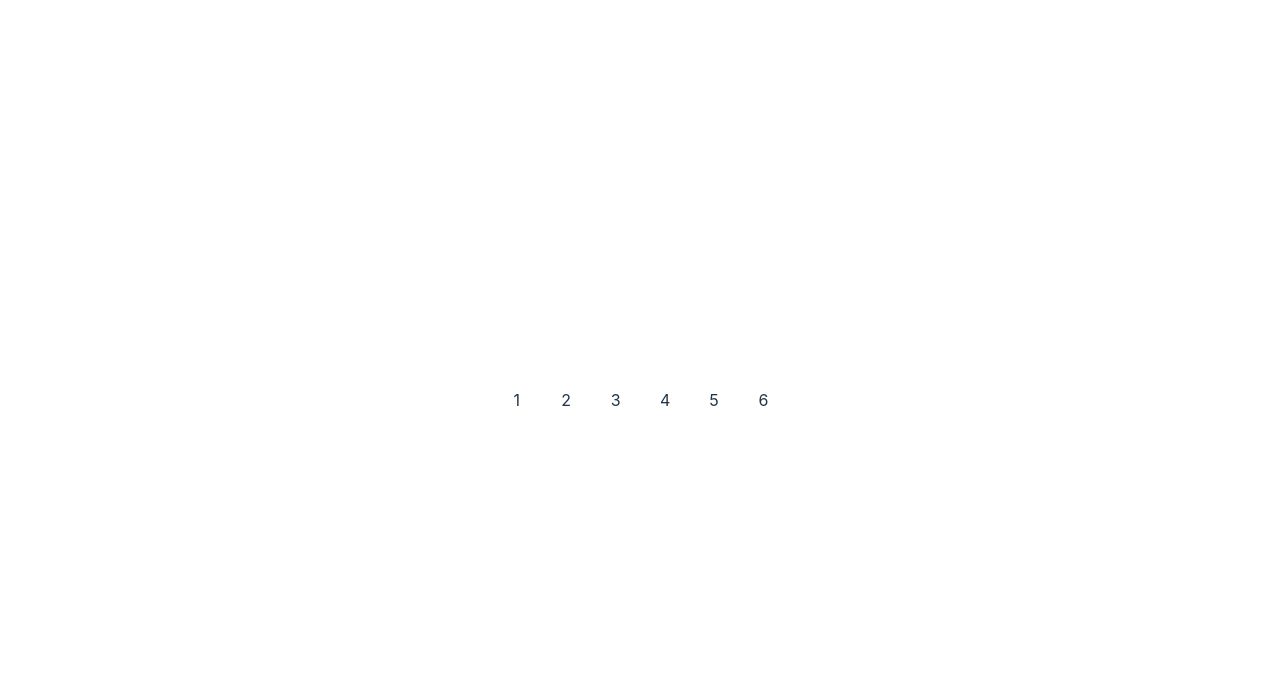
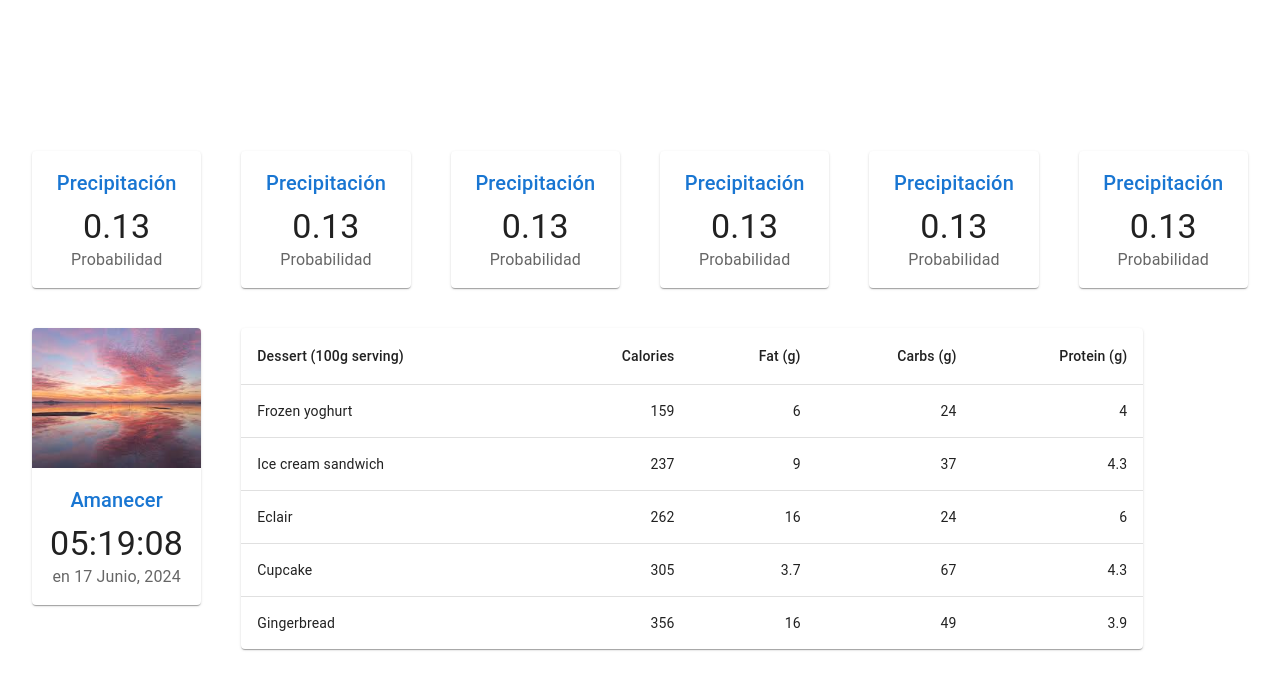
Before and after one commit to JoelOrrala/dashboard, a React (Vite) app: page / in a window 1280 px wide. Shown: the top 690 px of the page. Built offline with nearby package versions, Linux system fonts and the light colour scheme.

Commit message:
Update guide 12

```diff
--- a/src/App.tsx
+++ b/src/App.tsx
@@ -1,16 +1,37 @@
 import Grid from '@mui/material/Unstable_Grid2'; // Grid version 2
+import Indicator from './components/Indicator';
+import Summary from './components/Summary';
+import BasicTable from './components/BasicTable';
 import './App.css'
 
 function App() {
 
   return (
     <Grid container spacing={5}>
-	      <Grid xs={12} sm={4} md={3} lg={2}>1</Grid>
-	      <Grid xs={6} sm={4} md={3} lg={2}>2</Grid>
-	      <Grid xs={6} sm={4} md={3} lg={2}>3</Grid>
-	      <Grid xs={12} sm={4} md={3} lg={2}>4</Grid>
-	      <Grid xs={6} sm={4} md={6} lg={2}>5</Grid>
-	      <Grid xs={6} sm={4} md={6} lg={2}>6</Grid>
+		<Grid xs={6} md={4} lg={2}>
+	        <Indicator title='Precipitación' subtitle='Probabilidad' value={0.13} />
+	    </Grid>
+		<Grid xs={6} md={4} lg={2}>
+	        <Indicator title='Precipitación' subtitle='Probabilidad' value={0.13} />
+	    </Grid>
+		<Grid xs={6} md={4} lg={2}>
+	        <Indicator title='Precipitación' subtitle='Probabilidad' value={0.13} />
+	    </Grid>
+		<Grid xs={6} md={4} lg={2}>
+	        <Indicator title='Precipitación' subtitle='Probabilidad' value={0.13} />
+	    </Grid>
+		<Grid xs={6} md={4} lg={2}>
+	        <Indicator title='Precipitación' subtitle='Probabilidad' value={0.13} />
+	    </Grid>
+		<Grid xs={6} md={4} lg={2}>
+	        <Indicator title='Precipitación' subtitle='Probabilidad' value={0.13} />
+	    </Grid>
+		<Grid xs={6} sm={4} md={3} lg={2}>
+	        <Summary></Summary>
+	    </Grid>
+		<Grid xs={12} md={6} lg={9} >
+	       <BasicTable />
+	    </Grid>
 	    </Grid>
   )
 }
--- /dev/null
+++ b/src/components/BasicTable.tsx
@@ -0,0 +1,60 @@
+import * as React from 'react';
+import Table from '@mui/material/Table';
+import TableBody from '@mui/material/TableBody';
+import TableCell from '@mui/material/TableCell';
+import TableContainer from '@mui/material/TableContainer';
+import TableHead from '@mui/material/TableHead';
+import TableRow from '@mui/material/TableRow';
+import Paper from '@mui/material/Paper';
+
+function createData(
+  name: string,
+  calories: number,
+  fat: number,
+  carbs: number,
+  protein: number,
+) {
+  return { name, calories, fat, carbs, protein };
+}
+
+const rows = [
+  createData('Frozen yoghurt', 159, 6.0, 24, 4.0),
+  createData('Ice cream sandwich', 237, 9.0, 37, 4.3),
+  createData('Eclair', 262, 16.0, 24, 6.0),
+  createData('Cupcake', 305, 3.7, 67, 4.3),
+  createData('Gingerbread', 356, 16.0, 49, 3.9),
+];
+
+export default function BasicTable() {
+  return (
+    <TableContainer component={Paper}>
+      <Table sx={{ minWidth: 650 }} aria-label="simple table">
+        <TableHead>
+          <TableRow>
+            <TableCell>Dessert (100g serving)</TableCell>
+            <TableCell align="right">Calories</TableCell>
+            <TableCell align="right">Fat&nbsp;(g)</TableCell>
+            <TableCell align="right">Carbs&nbsp;(g)</TableCell>
+            <TableCell align="right">Protein&nbsp;(g)</TableCell>
+          </TableRow>
+        </TableHead>
+        <TableBody>
+          {rows.map((row) => (
+            <TableRow
+              key={row.name}
+              sx={{ '&:last-child td, &:last-child th': { border: 0 } }}
+            >
+              <TableCell component="th" scope="row">
+                {row.name}
+              </TableCell>
+              <TableCell align="right">{row.calories}</TableCell>
+              <TableCell align="right">{row.fat}</TableCell>
+              <TableCell align="right">{row.carbs}</TableCell>
+              <TableCell align="right">{row.protein}</TableCell>
+            </TableRow>
+          ))}
+        </TableBody>
+      </Table>
+    </TableContainer>
+  );
+}
--- /dev/null
+++ b/src/components/Indicator.tsx
@@ -0,0 +1,31 @@
+
+import Typography from '@mui/material/Typography';
+import Paper from '@mui/material/Paper';
+
+interface Config {
+    title?: String;
+    subtitle?: String;
+    value: Number;
+}
+
+export default function Indicator(config: Config) {
+    return (
+        <Paper
+            sx={{
+              p: 2,
+              display: 'flex',
+              flexDirection: 'column'
+            }}
+          >
+            <Typography component="h2" variant="h6" color="primary" gutterBottom>
+                {config.title}
+            </Typography>
+            <Typography component="p" variant="h4">
+                {config.value.toString()}
+            </Typography>
+            <Typography color="text.secondary" sx={{ flex: 1 }}>
+                {config.subtitle}
+            </Typography>
+        </Paper>
+    )
+}
--- /dev/null
+++ b/src/components/Summary.tsx
@@ -0,0 +1,33 @@
+import Typography from '@mui/material/Typography';
+import Card from '@mui/material/Card';
+import CardContent from '@mui/material/CardContent';
+import CardMedia from '@mui/material/CardMedia';
+import { CardActionArea } from '@mui/material';
+
+import sunrise from '../assets/sunrise.jpeg'
+
+export default function Summary() {
+    return (
+        <Card sx={{ maxWidth: 345 }}>
+            <CardActionArea>
+                <CardMedia
+                    component="img"
+                    height="140"
+                    image={sunrise}
+                    alt="Amanecer"
+                />
+                <CardContent>
+                    <Typography gutterBottom component="h2" variant="h6" color="primary">
+                        Amanecer
+                    </Typography>
+                    <Typography component="p" variant="h4">
+                        05:19:08
+                    </Typography>
+                    <Typography color="text.secondary" sx={{ flex: 1 }}>
+                    	en 17 Junio, 2024
+                    </Typography>
+                </CardContent>
+            </CardActionArea>
+        </Card>
+    )
+}
```
Also changed, not shown: src/assets/sunrise.jpeg (added).
